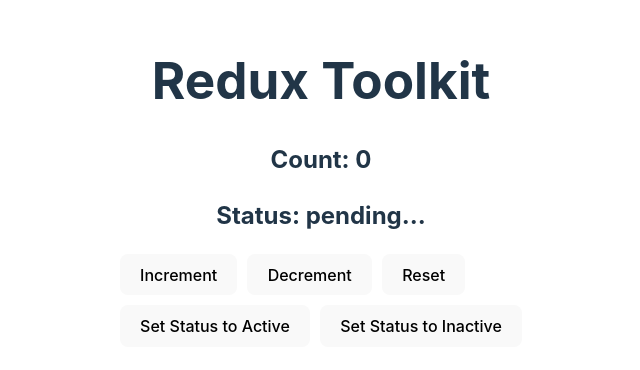
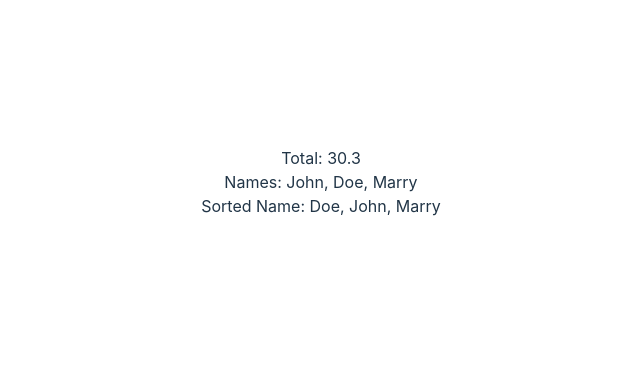
Before and after one commit to Kelvide/Basics-of-react-ts, a React (Vite) app: page / in a window 1280 px wide. Shown: the part 218-588 px from the top of the page, without its empty margins (319-959 px from the left). Built offline with nearby package versions, Linux system fonts and the light colour scheme.

Commit message:
update: Checking out state management

```diff
--- a/src/App.tsx
+++ b/src/App.tsx
@@ -1,5 +1,5 @@
 import './App.css'
-import Component from './lessons/RTK'
+import Component from './lessons/StateManagement/useMemo'
 
 function App() {
 
--- /dev/null
+++ b/src/lessons/StateManagement/useMemo.tsx
@@ -0,0 +1,27 @@
+import { useMemo, useState } from "react"
+
+const Component = () => {
+    const [numbers] = useState([10, 20.30])
+
+    // useMemo
+    // Use useMemo to memoize the result of the computation, preventing the function from being called on every re-render.
+    // The function will only re-compute when the 'numbers' array is updated.
+    const total = useMemo(
+        () => numbers.reduce((acc, number) => acc + number),
+        [numbers]
+    )
+
+    const [names] = useState(["John", "Doe", "Marry"])
+    // Another use case
+    const sortedNames = useMemo(() => [...names].sort(), [names])
+
+    return (
+        <>
+            <div>Total: {total}</div>
+            <div>Names: {names.join(", ")}</div>
+            <div>Sorted Name: {sortedNames.join(", ")}</div>
+        </>
+    )
+}
+
+export default Component
--- a/src/main.tsx
+++ b/src/main.tsx
@@ -5,7 +5,7 @@
 import { QueryClient, QueryClientProvider } from '@tanstack/react-query';
 import React from 'react';
 import { Provider } from 'react-redux';
-import { store } from './lessons/rtk/store.ts';
+import { store } from './lessons/RTK/store.ts';
 
 const queryClient = new QueryClient();
 ReactDOM.createRoot(document.getElementById('root')!).render(
```
Also changed, not shown: 1 other file (tests, documents, lock files or other folders).
